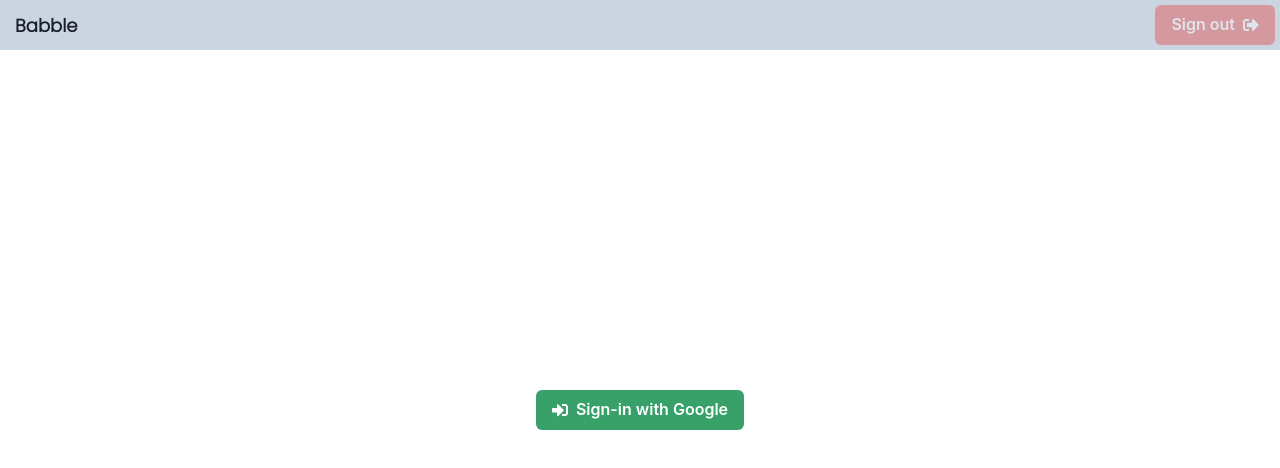
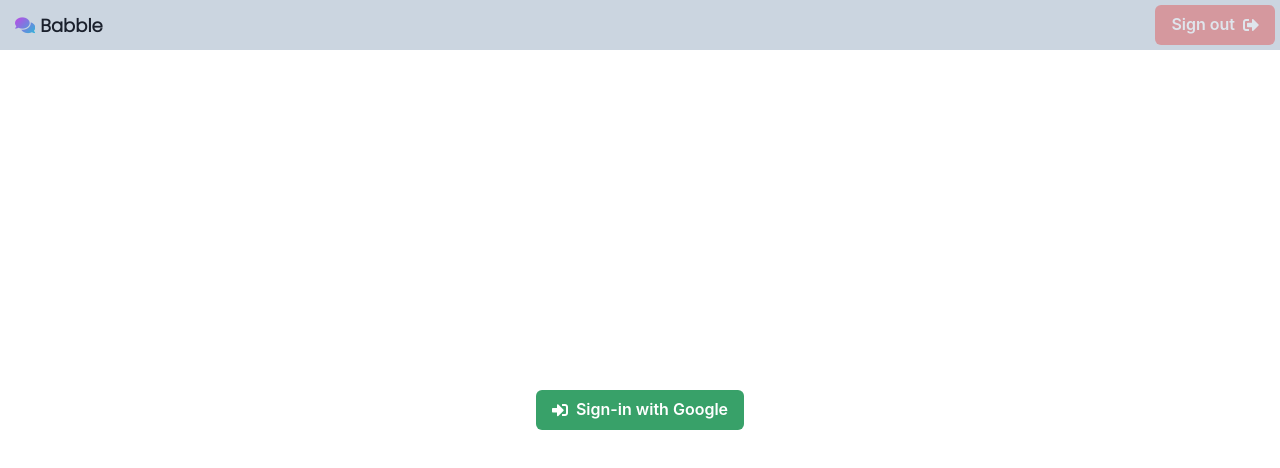
Before and after one commit to Hintful/Babble, a React (Create React App) app: page / in a window 1280 px wide. Shown: the top 468 px of the page. Built offline with nearby package versions, Linux system fonts and the light colour scheme; no server answers.

Commit message:
add emphasis class

```diff
--- a/src/components/Navbar.js
+++ b/src/components/Navbar.js
@@ -6,7 +6,7 @@ const Navbar = () => {
   return (
     <Flex direction="row" px="5px" align="center" h="50px" w="100%" bg="gray.300">
       <Text className="navbar-logo" fontFamily="Poppins" fontWeight="600" fontSize="lg" ml="10px">
-        Babble
+        <i class="fas fa-comments emphasis"></i> Babble
       </Text>
       <Signout />
     </Flex>
--- a/src/index.css
+++ b/src/index.css
@@ -13,6 +13,12 @@ body {
   -moz-user-select: none; /* Firefox */
   -ms-user-select: none; /* IE10+/Edge */
   user-select: none; /* Standard */
+}
+
+.emphasis {
+  background: linear-gradient(135deg, #c544e6 0%, #2eb6d8 100%);
+  -webkit-background-clip: text;
+  -webkit-text-fill-color: transparent;
 }
 
 .message {
```
